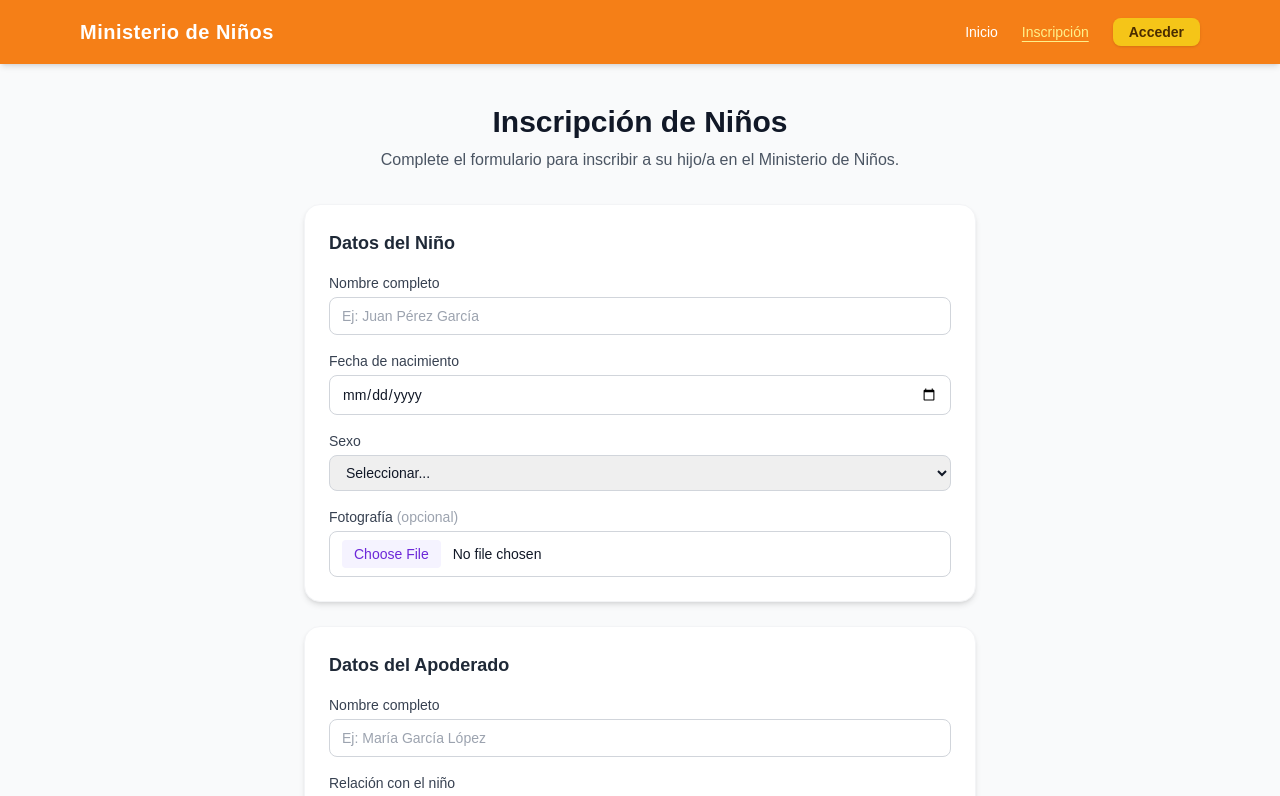
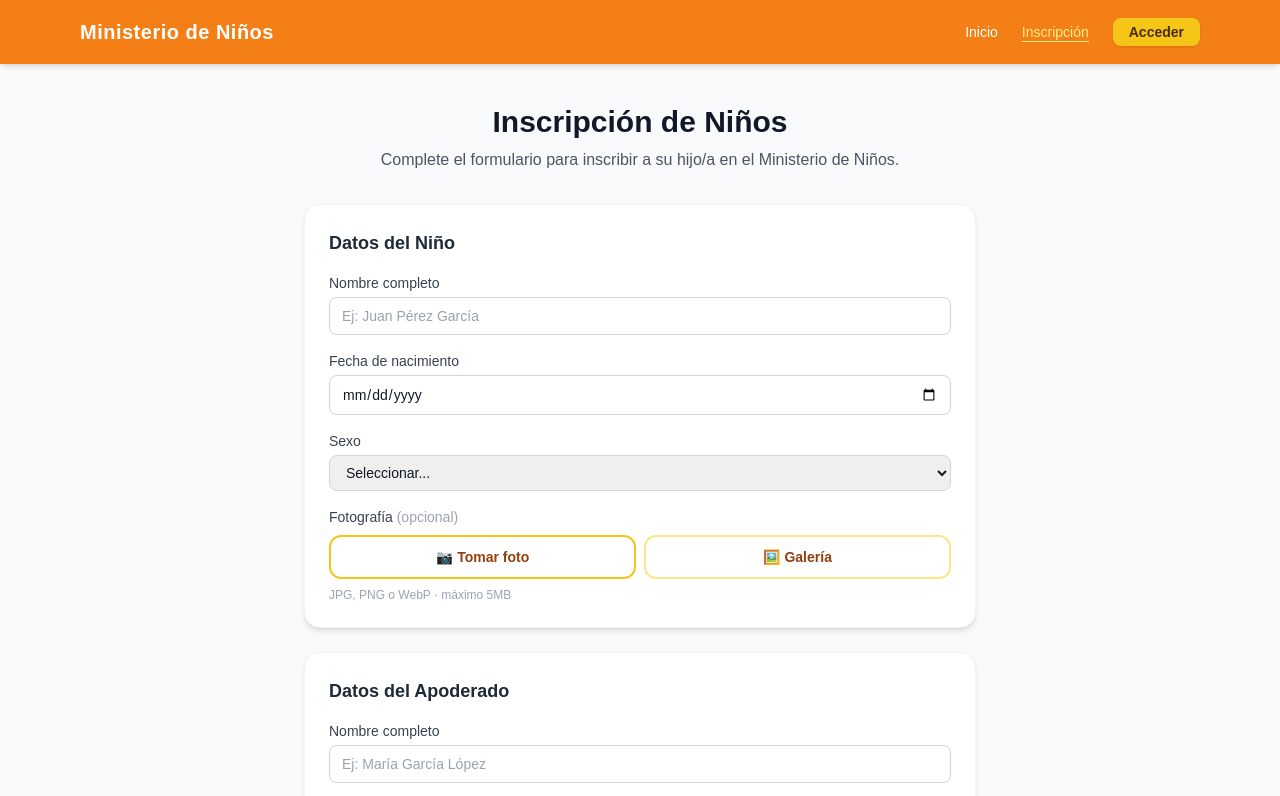
Before and after one commit to leonnnc/ministerio-ninos, a Next.js app: page /inscripcion in a window 1280 px wide. Shown: the top 796 px of the page. Built offline with nearby package versions, Linux system fonts and the light colour scheme.

Commit message:
feat: inscripcion con opcion de tomar foto con camara o subir desde galeria

```diff
--- a/src/components/forms/FormularioInscripcion.tsx
+++ b/src/components/forms/FormularioInscripcion.tsx
@@ -146,32 +146,72 @@ export default function FormularioInscripcion({ onExito }: FormularioInscripcion
             )}
           </div>
 
-          <div className="flex flex-col gap-1 w-full">
-            <label htmlFor="alumno-foto" className="text-sm font-medium text-gray-700">
+          {/* Fotografía — tomar foto o subir desde galería */}
+          <div className="flex flex-col gap-2 w-full">
+            <label className="text-sm font-medium text-gray-700">
               Fotografía <span className="text-gray-400 font-normal">(opcional)</span>
             </label>
-            <input
-              id="alumno-foto"
-              type="file"
-              accept=".jpg,.jpeg,.png,.webp,image/jpeg,image/png,image/webp"
-              onChange={manejarCambioFoto}
-              className={[
-                'w-full rounded-lg border px-3 py-2 text-sm text-gray-900',
-                'file:mr-3 file:py-1 file:px-3 file:rounded file:border-0',
-                'file:text-sm file:font-medium file:bg-primary-50 file:text-primary-700',
-                'hover:file:bg-primary-100 transition-colors duration-150',
-                errorFoto
-                  ? 'border-red-500'
-                  : 'border-gray-300',
-              ].join(' ')}
-              aria-invalid={!!errorFoto}
-              aria-describedby={errorFoto ? 'alumno-foto-error' : undefined}
-            />
+
+            {/* Preview de la foto */}
+            {fotoBase64 && (
+              <div className="relative w-24 h-24 mx-auto">
+                {/* eslint-disable-next-line @next/next/no-img-element */}
+                <img
+                  src={fotoBase64}
+                  alt="Vista previa"
+                  className="w-24 h-24 rounded-full object-cover border-4 border-yellow-300 shadow"
+                />
+                <button
+                  type="button"
+                  onClick={() => setFotoBase64(undefined)}
+                  className="absolute -top-1 -right-1 w-6 h-6 rounded-full bg-red-500 text-white text-xs flex items-center justify-center shadow"
+                  aria-label="Quitar foto"
+                >
+                  ✕
+                </button>
+              </div>
+            )}
+
+            {/* Botones de acción */}
+            <div className="flex gap-2">
+              {/* Tomar foto con cámara (móvil) */}
+              <label
+                htmlFor="foto-camara"
+                className="flex-1 flex items-center justify-center gap-2 py-2.5 rounded-xl border-2 cursor-pointer text-sm font-semibold transition-colors hover:bg-yellow-50"
+                style={{ borderColor: '#F5C518', color: '#92400e' }}
+              >
+                📷 Tomar foto
+                <input
+                  id="foto-camara"
+                  type="file"
+                  accept="image/*"
+                  capture="environment"
+                  className="hidden"
+                  onChange={manejarCambioFoto}
+                />
+              </label>
+
+              {/* Subir desde galería */}
+              <label
+                htmlFor="foto-galeria"
+                className="flex-1 flex items-center justify-center gap-2 py-2.5 rounded-xl border-2 cursor-pointer text-sm font-semibold transition-colors hover:bg-yellow-50"
+                style={{ borderColor: '#FDE68A', color: '#92400e' }}
+              >
+                🖼️ Galería
+                <input
+                  id="foto-galeria"
+                  type="file"
+                  accept=".jpg,.jpeg,.png,.webp,image/jpeg,image/png,image/webp"
+                  className="hidden"
+                  onChange={manejarCambioFoto}
+                />
+              </label>
+            </div>
+
             {errorFoto && (
-              <p id="alumno-foto-error" className="text-xs text-red-600" role="alert">
-                {errorFoto}
-              </p>
+              <p className="text-xs text-red-600" role="alert">{errorFoto}</p>
             )}
+            <p className="text-xs text-gray-400">JPG, PNG o WebP · máximo 5MB</p>
           </div>
         </div>
       </Card>
```
